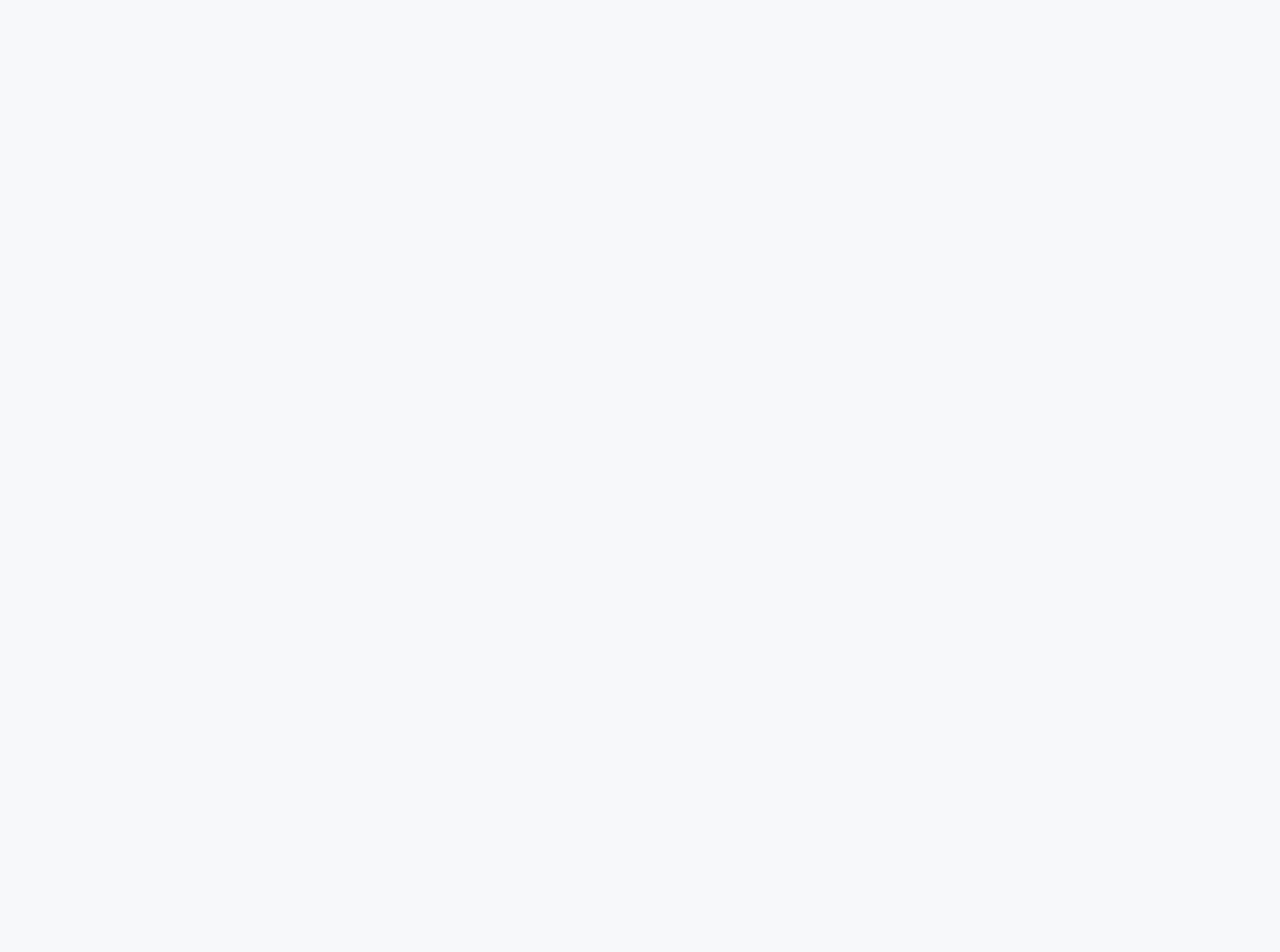
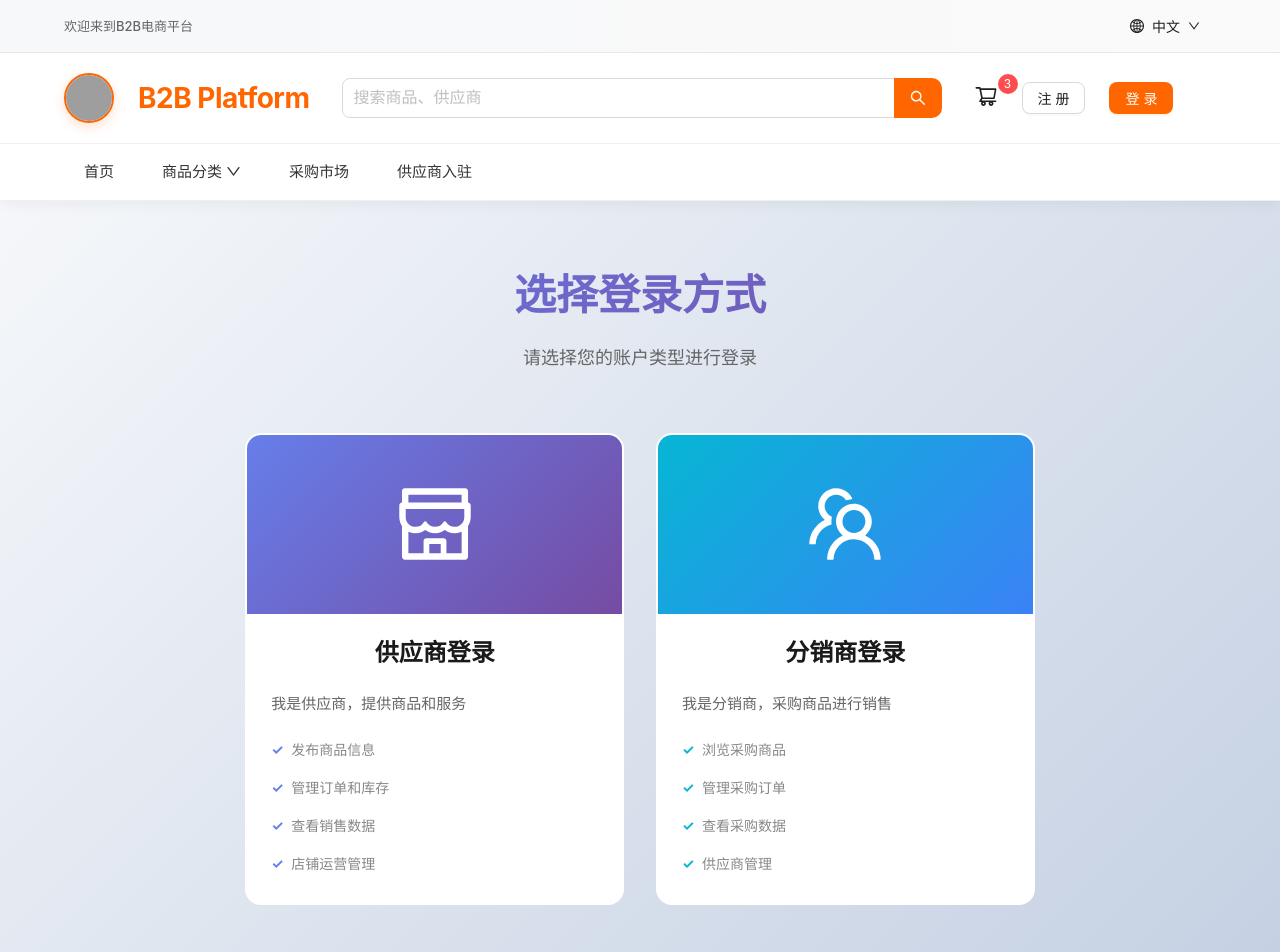
Before and after one commit to junzai-walk/platformBoard, a React (Vite) app: page /login-guide in a window 1280 px wide. Before the commit this address had no page. Shown: the top 952 px of the page. Before the commit the page ends 800 px from the top, so only its background shows below. Built offline with nearby package versions, Linux system fonts and the light colour scheme; grey boxes are pictures that could not be loaded.

Commit message:
feat：登录功能完善

```diff
--- a/src/App.tsx
+++ b/src/App.tsx
@@ -2,6 +2,7 @@ import { BrowserRouter as Router, Routes, Route } from 'react-router-dom'
 import { AuthProvider } from './contexts/AuthContext'
 import PrivateRoute from './components/PrivateRoute'
 import HomePage from './pages/Home'
+import LoginGuide from './pages/Auth/LoginGuide'
 import SupplierLogin from './pages/Auth/SupplierLogin'
 import DistributorLogin from './pages/Auth/DistributorLogin'
 import RegisterGuide from './pages/Auth/RegisterGuide'
@@ -39,6 +40,7 @@ function App() {
           <Route path="/" element={<HomePage />} />
 
           {/* 用户认证 */}
+          <Route path="/login-guide" element={<LoginGuide />} />
           <Route path="/supplier-login" element={<SupplierLogin />} />
           <Route path="/distributor-login" element={<DistributorLogin />} />
           <Route path="/register-guide" element={<RegisterGuide />} />
--- a/src/components/Header/index.tsx
+++ b/src/components/Header/index.tsx
@@ -52,15 +52,19 @@ const Header = () => {
       key: 'dashboard',
       label: (
         <Link to={user?.userType === 'supplier' ? '/supplier-admin' : '/distributor-admin'}>
-          <DashboardOutlined /> 我的后台
+          <DashboardOutlined /> {user?.userType === 'supplier' ? '供应商后台' : '分销商后台'}
         </Link>
       ),
+      style: { fontWeight: 600, color: '#ff6600' },
+    },
+    {
+      type: 'divider',
     },
     {
       key: 'settings',
       label: (
         <Link to={user?.userType === 'supplier' ? '/supplier-admin/shop-settings' : '/distributor-admin/addresses'}>
-          <SettingOutlined /> 设置
+          <SettingOutlined /> 账户设置
         </Link>
       ),
     },
@@ -161,7 +165,7 @@ const Header = () => {
                     <Link to="/register-guide">
                       <Button type="default">注册</Button>
                     </Link>
-                    <Link to="/register-guide">
+                    <Link to="/login-guide">
                       <Button type="primary">登录</Button>
                     </Link>
                   </>
--- a/src/pages/Auth/DistributorRegister/index.tsx
+++ b/src/pages/Auth/DistributorRegister/index.tsx
@@ -1,11 +1,46 @@
-import { Form, Input, Button, Checkbox } from 'antd'
+import { Form, Input, Button, Checkbox, message } from 'antd'
 import { UserOutlined, LockOutlined, MailOutlined, PhoneOutlined, ShopOutlined } from '@ant-design/icons'
+import { useNavigate } from 'react-router-dom'
+import { useAuth } from '@/contexts/AuthContext'
 import Layout from '@/components/Layout'
 import '../SupplierRegister/index.less'
 
 const DistributorRegister = () => {
+  const navigate = useNavigate()
+  const { login } = useAuth()
+
   const onFinish = (values: any) => {
-    console.log('Register values:', values)
+    // 验证密码一致性
+    if (values.password !== values.confirmPassword) {
+      message.error('两次输入的密码不一致！')
+      return
+    }
+
+    // 创建用户数据
+    const userData = {
+      id: 'distributor_' + Date.now(),
+      username: values.contactPerson,
+      userType: 'distributor' as const,
+      avatar: 'https://images.unsplash.com/photo-1507003211169-0a1dd7228f2d?w=100&h=100&fit=crop',
+      email: values.email,
+      phone: values.phone,
+      companyName: values.companyName,
+      permissions: ['order:view', 'purchase:manage', 'supplier:view'],
+    }
+
+    // 生成Token
+    const token = 'mock_token_' + Date.now()
+
+    // 保存到认证上下文和localStorage
+    login(userData, token)
+
+    // 显示成功提示
+    message.success('注册成功！正在跳转到分销商后台...')
+
+    // 延迟跳转到分销商后台
+    setTimeout(() => {
+      navigate('/distributor-admin', { replace: true })
+    }, 1000)
   }
 
   return (
--- /dev/null
+++ b/src/pages/Auth/LoginGuide/index.less
@@ -0,0 +1,172 @@
+.login-guide-page {
+  min-height: calc(100vh - 200px);
+  display: flex;
+  align-items: center;
+  justify-content: center;
+  padding: 60px 20px;
+  background: linear-gradient(135deg, #f5f7fa 0%, #c3cfe2 100%);
+
+  .guide-container {
+    max-width: 1200px;
+    width: 100%;
+    text-align: center;
+
+    .guide-title {
+      font-size: 42px;
+      font-weight: 700;
+      color: #1a1a1a;
+      margin-bottom: 16px;
+      background: linear-gradient(135deg, #667eea 0%, #764ba2 100%);
+      -webkit-background-clip: text;
+      -webkit-text-fill-color: transparent;
+      background-clip: text;
+    }
+
+    .guide-subtitle {
+      font-size: 18px;
+      color: #666;
+      margin-bottom: 0;
+    }
+
+    .role-card {
+      border-radius: 16px;
+      overflow: hidden;
+      transition: all 0.3s ease;
+      border: 2px solid transparent;
+      height: 100%;
+
+      &:hover {
+        transform: translateY(-8px);
+        box-shadow: 0 12px 40px rgba(0, 0, 0, 0.15);
+      }
+
+      .card-icon {
+        height: 180px;
+        display: flex;
+        align-items: center;
+        justify-content: center;
+        font-size: 80px;
+        color: #fff;
+        transition: all 0.3s ease;
+      }
+
+      h2 {
+        font-size: 24px;
+        font-weight: 600;
+        margin-bottom: 12px;
+        color: #1a1a1a;
+      }
+
+      .card-description {
+        text-align: left;
+
+        p {
+          font-size: 15px;
+          color: #666;
+          margin-bottom: 16px;
+        }
+
+        ul {
+          list-style: none;
+          padding: 0;
+          margin: 0;
+
+          li {
+            padding: 8px 0;
+            color: #888;
+            font-size: 14px;
+            position: relative;
+            padding-left: 20px;
+
+            &:before {
+              content: '✓';
+              position: absolute;
+              left: 0;
+              font-weight: bold;
+            }
+          }
+        }
+      }
+    }
+
+    .supplier-card {
+      .card-icon {
+        background: linear-gradient(135deg, #667eea 0%, #764ba2 100%);
+      }
+
+      &:hover {
+        border-color: #667eea;
+
+        .card-icon {
+          transform: scale(1.1);
+        }
+      }
+
+      .card-description ul li:before {
+        color: #667eea;
+      }
+    }
+
+    .distributor-card {
+      .card-icon {
+        background: linear-gradient(135deg, #06b6d4 0%, #3b82f6 100%);
+      }
+
+      &:hover {
+        border-color: #06b6d4;
+
+        .card-icon {
+          transform: scale(1.1);
+        }
+      }
+
+      .card-description ul li:before {
+        color: #06b6d4;
+      }
+    }
+
+    .guide-footer {
+      margin-top: 48px;
+      font-size: 16px;
+      color: #666;
+
+      .link-primary {
+        color: #ff6600;
+        font-weight: 600;
+        margin-left: 8px;
+        text-decoration: none;
+        transition: all 0.3s ease;
+
+        &:hover {
+          color: #ff8533;
+          text-decoration: underline;
+        }
+      }
+    }
+  }
+}
+
+@media (max-width: 768px) {
+  .login-guide-page {
+    .guide-container {
+      .guide-title {
+        font-size: 32px;
+      }
+
+      .guide-subtitle {
+        font-size: 16px;
+      }
+
+      .role-card {
+        .card-icon {
+          height: 140px;
+          font-size: 60px;
+        }
+
+        h2 {
+          font-size: 20px;
+        }
+      }
+    }
+  }
+}
--- /dev/null
+++ b/src/pages/Auth/LoginGuide/index.tsx
@@ -0,0 +1,89 @@
+import { Card, Row, Col } from 'antd'
+import { ShopOutlined, TeamOutlined } from '@ant-design/icons'
+import { Link } from 'react-router-dom'
+import Layout from '@/components/Layout'
+import './index.less'
+
+const LoginGuide = () => {
+  return (
+    <Layout>
+      <div className="login-guide-page">
+        <div className="guide-container">
+          <h1 className="guide-title">选择登录方式</h1>
+          <p className="guide-subtitle">请选择您的账户类型进行登录</p>
+
+          <Row gutter={[32, 32]} justify="center" style={{ marginTop: 60 }}>
+            <Col xs={24} sm={12} md={10} lg={8}>
+              <Link to="/supplier-login">
+                <Card
+                  hoverable
+                  className="role-card supplier-card"
+                  cover={
+                    <div className="card-icon">
+                      <ShopOutlined />
+                    </div>
+                  }
+                >
+                  <Card.Meta
+                    title={<h2>供应商登录</h2>}
+                    description={
+                      <div className="card-description">
+                        <p>我是供应商，提供商品和服务</p>
+                        <ul>
+                          <li>发布商品信息</li>
+                          <li>管理订单和库存</li>
+                          <li>查看销售数据</li>
+                          <li>店铺运营管理</li>
+                        </ul>
+                      </div>
+                    }
+                  />
+                </Card>
+              </Link>
+            </Col>
+
+            <Col xs={24} sm={12} md={10} lg={8}>
+              <Link to="/distributor-login">
+                <Card
+                  hoverable
+                  className="role-card distributor-card"
+                  cover={
+                    <div className="card-icon">
+                      <TeamOutlined />
+                    </div>
+                  }
+                >
+                  <Card.Meta
+                    title={<h2>分销商登录</h2>}
+                    description={
+                      <div className="card-description">
+                        <p>我是分销商，采购商品进行销售</p>
+                        <ul>
+                          <li>浏览采购商品</li>
+                          <li>管理采购订单</li>
+                          <li>查看采购数据</li>
+                          <li>供应商管理</li>
+                        </ul>
+                      </div>
+                    }
+                  />
+                </Card>
+              </Link>
+            </Col>
+          </Row>
+
+          <div className="guide-footer">
+            <p>
+              还没有账号？
+              <Link to="/register-guide" className="link-primary">
+                立即注册
+              </Link>
+            </p>
+          </div>
+        </div>
+      </div>
+    </Layout>
+  )
+}
+
+export default LoginGuide
--- a/src/pages/Auth/SupplierRegister/index.tsx
+++ b/src/pages/Auth/SupplierRegister/index.tsx
@@ -1,11 +1,46 @@
-import { Form, Input, Button, Checkbox } from 'antd'
+import { Form, Input, Button, Checkbox, message } from 'antd'
 import { UserOutlined, LockOutlined, MailOutlined, PhoneOutlined, ShopOutlined } from '@ant-design/icons'
+import { useNavigate } from 'react-router-dom'
+import { useAuth } from '@/contexts/AuthContext'
 import Layout from '@/components/Layout'
 import './index.less'
 
 const SupplierRegister = () => {
+  const navigate = useNavigate()
+  const { login } = useAuth()
+
   const onFinish = (values: any) => {
-    console.log('Register values:', values)
+    // 验证密码一致性
+    if (values.password !== values.confirmPassword) {
+      message.error('两次输入的密码不一致！')
+      return
+    }
+
+    // 创建用户数据
+    const userData = {
+      id: 'supplier_' + Date.now(),
+      username: values.contactPerson,
+      userType: 'supplier' as const,
+      avatar: 'https://images.unsplash.com/photo-1472099645785-5658abf4ff4e?w=100&h=100&fit=crop',
+      email: values.email,
+      phone: values.phone,
+      companyName: values.companyName,
+      permissions: ['product:manage', 'order:manage', 'shop:manage'],
+    }
+
+    // 生成Token
+    const token = 'mock_token_' + Date.now()
+
+    // 保存到认证上下文和localStorage
+    login(userData, token)
+
+    // 显示成功提示
+    message.success('注册成功！正在跳转到供应商后台...')
+
+    // 延迟跳转到供应商后台
+    setTimeout(() => {
+      navigate('/supplier-admin', { replace: true })
+    }, 1000)
   }
 
   return (
```
